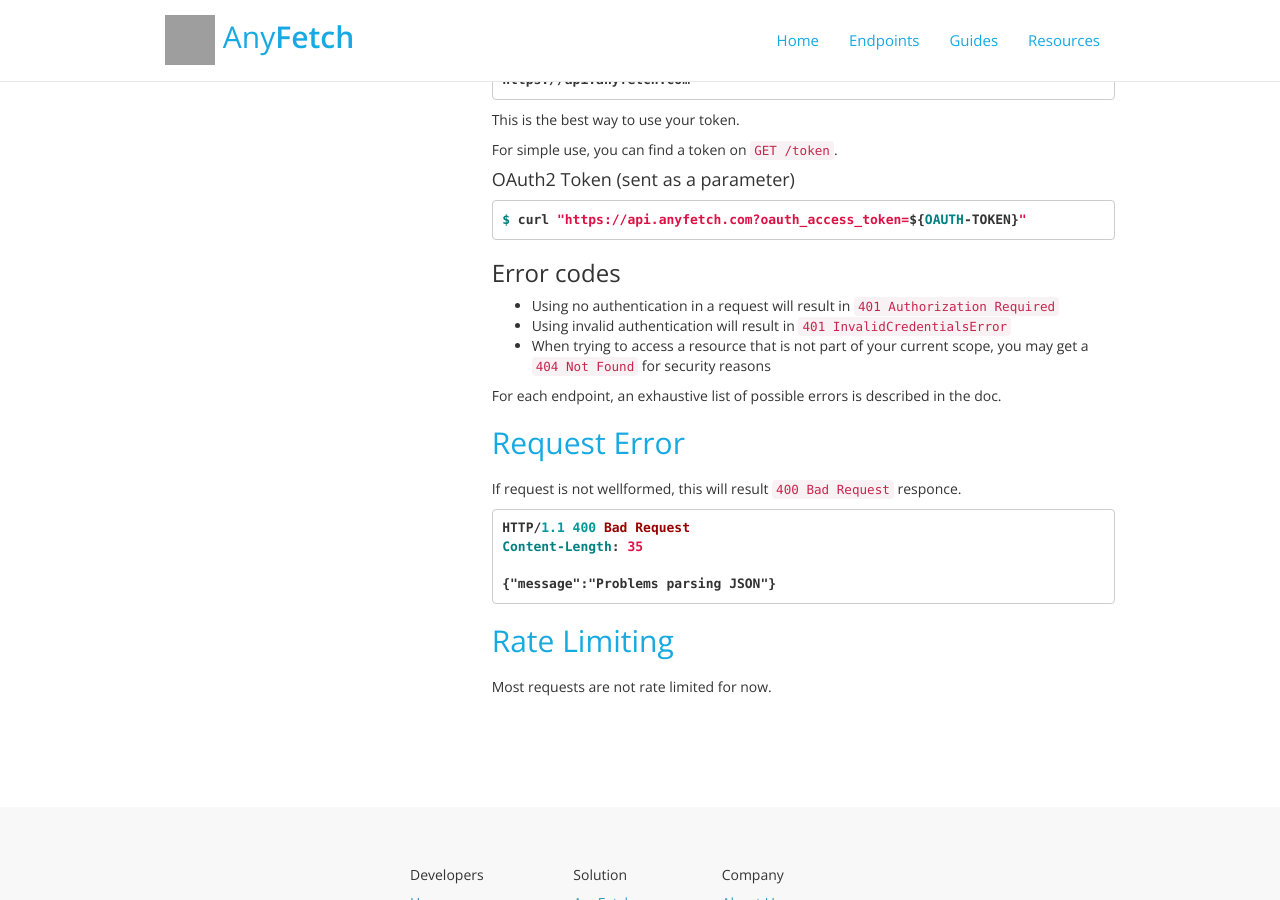
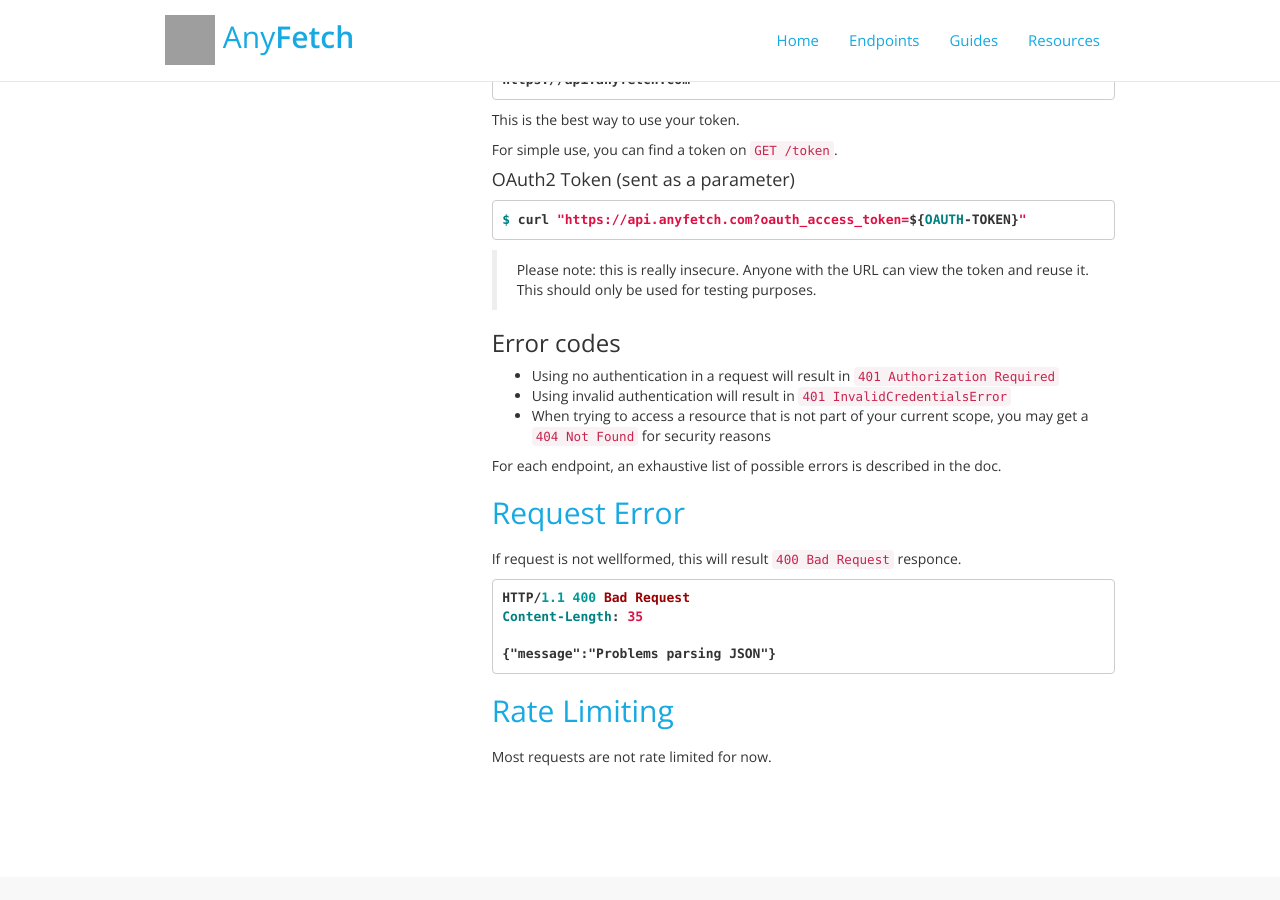
Before and after one commit to AnyFetch/developers.anyfetch.com, a Jekyll site: the page built from authentication.md, in a window 1280 px wide and 900 px high, scrolled down 595 px. Built offline with Jekyll 4.4.1, drawn with Linux system fonts in a browser that asks for light colours; nearby versions of some CDN libraries; Markdown is read by kramdown in place of the engine named in the settings; grey boxes are pictures that could not be loaded.

Commit message:
Warning for GET authentication

````diff
--- a/authentication.md
+++ b/authentication.md
@@ -30,6 +30,8 @@ For simple use, you can find a token on [`GET /token`](/endpoints/#account-token
 $ curl "https://api.anyfetch.com?oauth_access_token=${OAUTH-TOKEN}"
 ```
 
+> Please note: this is really insecure. Anyone with the URL can view the token and reuse it. This should only be used for testing purposes.
+
 ### Error codes
 
 * Using no authentication in a request will result in `401 Authorization Required`
````
